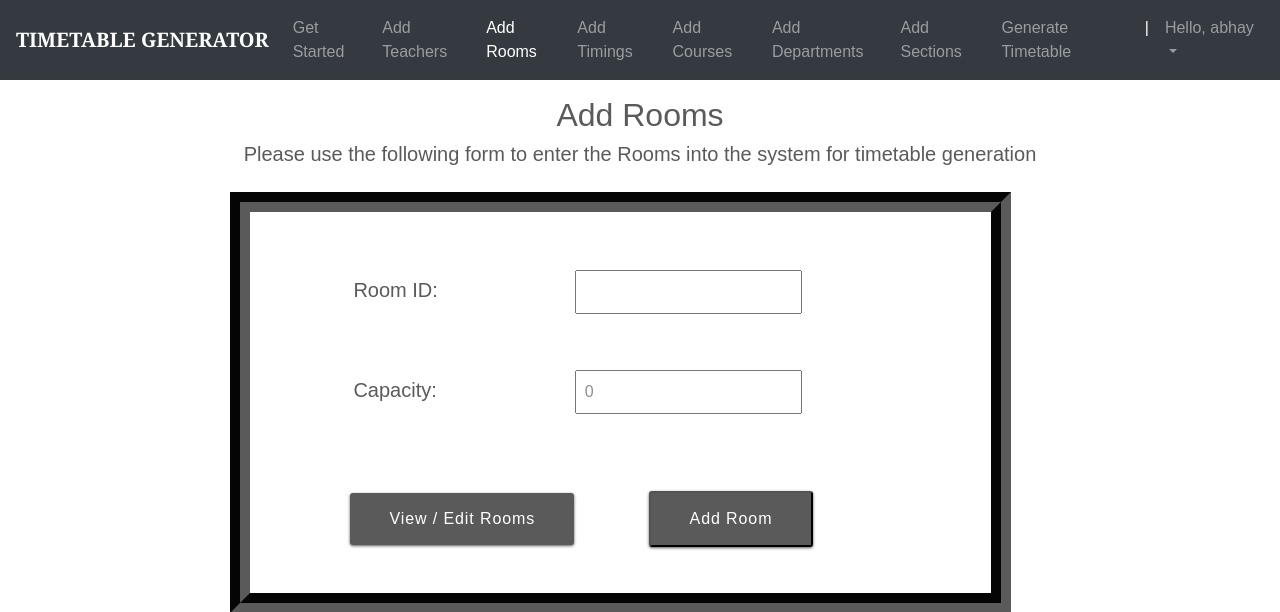
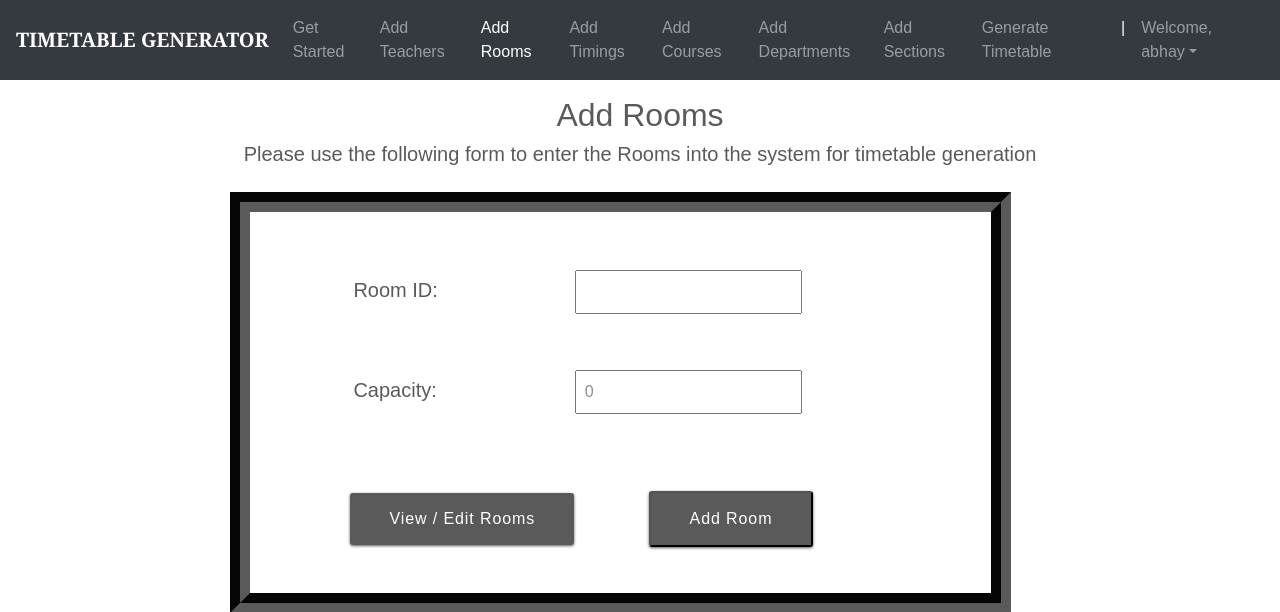
Before and after one commit to abhayshah0305/TimetableGenerationSystem, a Django app: page /add_rooms in a window 1280 px wide. Shown: the top 612 px of the page. Run offline with Django 3.2, Linux system fonts and the light colour scheme; a user stored in the database is signed in; some libraries are stand-ins or nearby versions.

Commit message:
Initial Commit

```diff
--- a/projttgs/templates/addDepts.html
+++ b/projttgs/templates/addDepts.html
@@ -228,7 +228,7 @@ fieldset button
 			            <a class="nav-link">|</a>
 		            </li>
                     <li class="nav-item dropdown">
-		                <a class="nav-link dropdown-toggle" href="#" id="dropdown03" data-toggle="dropdown" aria-haspopup="true" aria-expanded="false">Hello, {{ user.get_username }}</a>
+		                <a class="nav-link dropdown-toggle" href="#" id="dropdown03" data-toggle="dropdown" aria-haspopup="true" aria-expanded="false">Welcome, {{ user.get_username }}</a>
 			            <div class="dropdown-menu" aria-labelledby="dropdown03">
 			                <a class="dropdown-item" href="{% url 'password_change' %}">Change Password</a>
 				            <a class="dropdown-item" href="{% url 'logout' %}">Logout</a>
--- a/projttgs/templates/addInstructors.html
+++ b/projttgs/templates/addInstructors.html
@@ -214,7 +214,7 @@ fieldset button
 			            <a class="nav-link">|</a>
 		            </li>
                     <li class="nav-item dropdown">
-		                <a class="nav-link dropdown-toggle" href="#" id="dropdown03" data-toggle="dropdown" aria-haspopup="true" aria-expanded="false">Hello, {{ user.get_username }}</a>
+		                <a class="nav-link dropdown-toggle" href="#" id="dropdown03" data-toggle="dropdown" aria-haspopup="true" aria-expanded="false">Welcome, {{ user.get_username }}</a>
 			            <div class="dropdown-menu" aria-labelledby="dropdown03">
 			                <a class="dropdown-item" href="{% url 'password_change' %}">Change Password</a>
 				            <a class="dropdown-item" href="{% url 'logout' %}">Logout</a>
--- a/projttgs/templates/addRooms.html
+++ b/projttgs/templates/addRooms.html
@@ -230,7 +230,7 @@ fieldset button
 			            <a class="nav-link">|</a>
 		            </li>
                     <li class="nav-item dropdown">
-		                <a class="nav-link dropdown-toggle" href="#" id="dropdown03" data-toggle="dropdown" aria-haspopup="true" aria-expanded="false">Hello, {{ user.get_username }}</a>
+		                <a class="nav-link dropdown-toggle" href="#" id="dropdown03" data-toggle="dropdown" aria-haspopup="true" aria-expanded="false">Welcome, {{ user.get_username }}</a>
 			            <div class="dropdown-menu" aria-labelledby="dropdown03">
 			                <a class="dropdown-item" href="{% url 'password_change' %}">Change Password</a>
 				            <a class="dropdown-item" href="{% url 'logout' %}">Logout</a>
--- a/projttgs/templates/addSections.html
+++ b/projttgs/templates/addSections.html
@@ -228,7 +228,7 @@ fieldset button
 			            <a class="nav-link">|</a>
 		            </li>
                     <li class="nav-item dropdown">
-		                <a class="nav-link dropdown-toggle" href="#" id="dropdown03" data-toggle="dropdown" aria-haspopup="true" aria-expanded="false">Hello, {{ user.get_username }}</a>
+		                <a class="nav-link dropdown-toggle" href="#" id="dropdown03" data-toggle="dropdown" aria-haspopup="true" aria-expanded="false">Welcome, {{ user.get_username }}</a>
 			            <div class="dropdown-menu" aria-labelledby="dropdown03">
 			                <a class="dropdown-item" href="{% url 'password_change' %}">Change Password</a>
 				            <a class="dropdown-item" href="{% url 'logout' %}">Logout</a>
--- a/projttgs/templates/addTimings.html
+++ b/projttgs/templates/addTimings.html
@@ -228,7 +228,7 @@ fieldset button
 			            <a class="nav-link">|</a>
 		            </li>
                     <li class="nav-item dropdown">
-		                <a class="nav-link dropdown-toggle" href="#" id="dropdown03" data-toggle="dropdown" aria-haspopup="true" aria-expanded="false">Hello, {{ user.get_username }}</a>
+		                <a class="nav-link dropdown-toggle" href="#" id="dropdown03" data-toggle="dropdown" aria-haspopup="true" aria-expanded="false">Welcome, {{ user.get_username }}</a>
 			            <div class="dropdown-menu" aria-labelledby="dropdown03">
 			                <a class="dropdown-item" href="{% url 'password_change' %}">Change Password</a>
 				            <a class="dropdown-item" href="{% url 'logout' %}">Logout</a>
--- a/projttgs/templates/courseslist.html
+++ b/projttgs/templates/courseslist.html
@@ -397,7 +397,7 @@ fieldset button
 			            <a class="nav-link">|</a>
 		            </li>
                     <li class="nav-item dropdown">
-		                <a class="nav-link dropdown-toggle" href="#" id="dropdown03" data-toggle="dropdown" aria-haspopup="true" aria-expanded="false">Hello, {{ user.get_username }}</a>
+		                <a class="nav-link dropdown-toggle" href="#" id="dropdown03" data-toggle="dropdown" aria-haspopup="true" aria-expanded="false">Welcome, {{ user.get_username }}</a>
 			            <div class="dropdown-menu" aria-labelledby="dropdown03">
 			                <a class="dropdown-item" href="{% url 'password_change' %}">Change Password</a>
 				            <a class="dropdown-item" href="{% url 'logout' %}">Logout</a>
--- a/projttgs/templates/deptlist.html
+++ b/projttgs/templates/deptlist.html
@@ -398,7 +398,7 @@ fieldset button
 			            <a class="nav-link">|</a>
 		            </li>
                     <li class="nav-item dropdown">
-		                <a class="nav-link dropdown-toggle" href="#" id="dropdown03" data-toggle="dropdown" aria-haspopup="true" aria-expanded="false">Hello, {{ user.get_username }}</a>
+		                <a class="nav-link dropdown-toggle" href="#" id="dropdown03" data-toggle="dropdown" aria-haspopup="true" aria-expanded="false">Welcome, {{ user.get_username }}</a>
 			            <div class="dropdown-menu" aria-labelledby="dropdown03">
 			                <a class="dropdown-item" href="{% url 'password_change' %}">Change Password</a>
 				            <a class="dropdown-item" href="{% url 'logout' %}">Logout</a>
--- a/projttgs/templates/generate.html
+++ b/projttgs/templates/generate.html
@@ -67,7 +67,7 @@ nav {
 			            <a class="nav-link">|</a>
 		            </li>
                     <li class="nav-item dropdown">
-		                <a class="nav-link dropdown-toggle" href="#" id="dropdown03" data-toggle="dropdown" aria-haspopup="true" aria-expanded="false">Hello, {{ user.get_username }}</a>
+		                <a class="nav-link dropdown-toggle" href="#" id="dropdown03" data-toggle="dropdown" aria-haspopup="true" aria-expanded="false">Welcome, {{ user.get_username }}</a>
 			            <div class="dropdown-menu" aria-labelledby="dropdown03">
 			                <a class="dropdown-item" href="{% url 'password_change' %}">Change Password</a>
 				            <a class="dropdown-item" href="{% url 'logout' %}">Logout</a>
--- a/projttgs/templates/inslist.html
+++ b/projttgs/templates/inslist.html
@@ -397,7 +397,7 @@ fieldset button
 			            <a class="nav-link">|</a>
 		            </li>
                     <li class="nav-item dropdown">
-		                <a class="nav-link dropdown-toggle" href="#" id="dropdown03" data-toggle="dropdown" aria-haspopup="true" aria-expanded="false">Hello, {{ user.get_username }}</a>
+		                <a class="nav-link dropdown-toggle" href="#" id="dropdown03" data-toggle="dropdown" aria-haspopup="true" aria-expanded="false">Welcome, {{ user.get_username }}</a>
 			            <div class="dropdown-menu" aria-labelledby="dropdown03">
 			                <a class="dropdown-item" href="{% url 'password_change' %}">Change Password</a>
 				            <a class="dropdown-item" href="{% url 'logout' %}">Logout</a>
--- a/projttgs/templates/mtlist.html
+++ b/projttgs/templates/mtlist.html
@@ -397,7 +397,7 @@ fieldset button
 			            <a class="nav-link">|</a>
 		            </li>
                     <li class="nav-item dropdown">
-		                <a class="nav-link dropdown-toggle" href="#" id="dropdown03" data-toggle="dropdown" aria-haspopup="true" aria-expanded="false">Hello, {{ user.get_username }}</a>
+		                <a class="nav-link dropdown-toggle" href="#" id="dropdown03" data-toggle="dropdown" aria-haspopup="true" aria-expanded="false">Welcome, {{ user.get_username }}</a>
 			            <div class="dropdown-menu" aria-labelledby="dropdown03">
 			                <a class="dropdown-item" href="{% url 'password_change' %}">Change Password</a>
 				            <a class="dropdown-item" href="{% url 'logout' %}">Logout</a>
--- a/projttgs/templates/roomslist.html
+++ b/projttgs/templates/roomslist.html
@@ -398,7 +398,7 @@ fieldset button
 			            <a class="nav-link">|</a>
 		            </li>
                     <li class="nav-item dropdown">
-		                <a class="nav-link dropdown-toggle" href="#" id="dropdown03" data-toggle="dropdown" aria-haspopup="true" aria-expanded="false">Hello, {{ user.get_username }}</a>
+		                <a class="nav-link dropdown-toggle" href="#" id="dropdown03" data-toggle="dropdown" aria-haspopup="true" aria-expanded="false">Welcome, {{ user.get_username }}</a>
 			            <div class="dropdown-menu" aria-labelledby="dropdown03">
 			                <a class="dropdown-item" href="{% url 'password_change' %}">Change Password</a>
 				            <a class="dropdown-item" href="{% url 'logout' %}">Logout</a>
--- a/projttgs/templates/seclist.html
+++ b/projttgs/templates/seclist.html
@@ -397,7 +397,7 @@ fieldset button
 			            <a class="nav-link">|</a>
 		            </li>
                     <li class="nav-item dropdown">
-		                <a class="nav-link dropdown-toggle" href="#" id="dropdown03" data-toggle="dropdown" aria-haspopup="true" aria-expanded="false">Hello, {{ user.get_username }}</a>
+		                <a class="nav-link dropdown-toggle" href="#" id="dropdown03" data-toggle="dropdown" aria-haspopup="true" aria-expanded="false">Welcome, {{ user.get_username }}</a>
 			            <div class="dropdown-menu" aria-labelledby="dropdown03">
 			                <a class="dropdown-item" href="{% url 'password_change' %}">Change Password</a>
 				            <a class="dropdown-item" href="{% url 'logout' %}">Logout</a>
```
